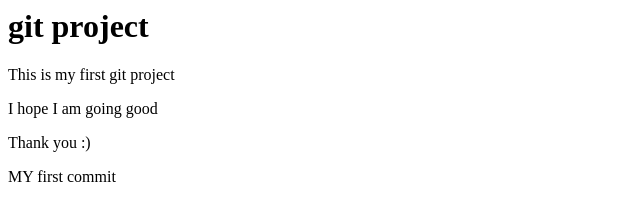
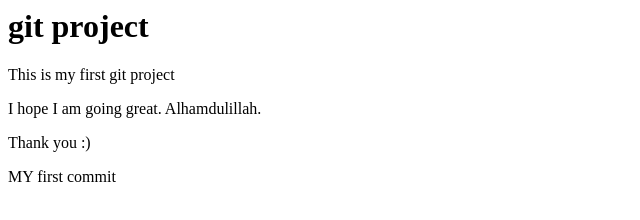
Before and after one commit to safaira/git-project-1, a plain HTML site: page index.html in a window 1280 px wide. Shown: the whole page, without its empty margins (0-640 px from the left). Drawn offline with Linux system fonts and the light colour scheme.

Commit message:
changed good to great. Alhamdulillah.

```diff
--- a/index.html
+++ b/index.html
@@ -1,7 +1,7 @@
 <html>
 <h1>git project</h1>
 <t>This is my first git project </t>
-<p>I hope I am going good</p>
+<p>I hope I am going great. Alhamdulillah.</p>
 <p>Thank you :) </p>
 <p> MY first commit</p>
 </html>
```
